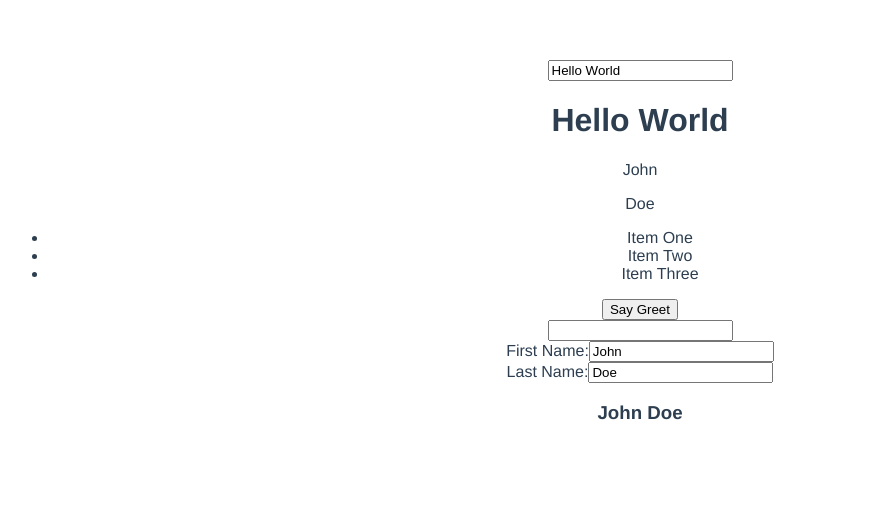
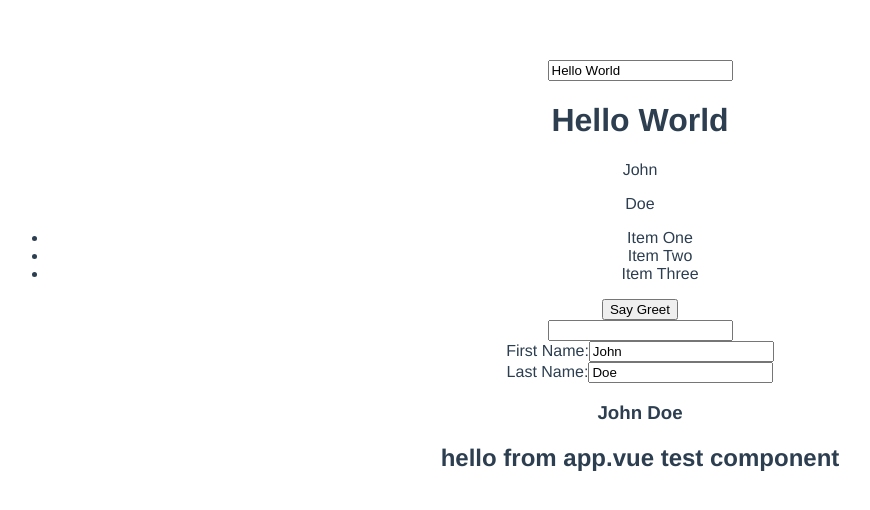
Before and after one commit to noisedaddy/vue-crud, a Vue app: page / in a window 1280 px wide. Shown: the top 510 px of the page, without its empty margins (0-870 px from the left). Built offline with nearby package versions, Linux system fonts and the light colour scheme.

Commit message:
computed properties, component properties

```diff
--- a/src/App.vue
+++ b/src/App.vue
@@ -1,6 +1,6 @@
 <template>
   <div id="app">
-    <test></test>
+    <test msg="hello from app.vue test component"></test>
   </div>
 </template>
 
--- a/src/components/Test.vue
+++ b/src/components/Test.vue
@@ -9,14 +9,15 @@
             <li v-for="item in items">{{ item.title }}</li>
         </ul>
         <button v-on:click="greet('hello world local arg')">Say Greet</button>
-        </br>
+        <br>
         <input type="text" v-on:keyup="pressKey" v-on:keyup.enter="pressEnter"/>
-        </br>
+        <br>
         <label>First Name:</label><input type="text" v-model="user.first_name">
-        </br>
+        <br>
         <label>Last Name:</label><input type="text" v-model="user.last_name">
-        </br>
+        <br>
         <h3>{{fullName}}</h3>
+        <h2>{{msg}}</h2>
     </div>
 </template>
 
@@ -24,6 +25,12 @@
 
 export default {
     name: 'test',
+    props: {
+        msg: {
+            type: String,
+            default: 'Default msg from props'
+        }
+    },
     data() {
         return {
             title: 'Hello World',
```
